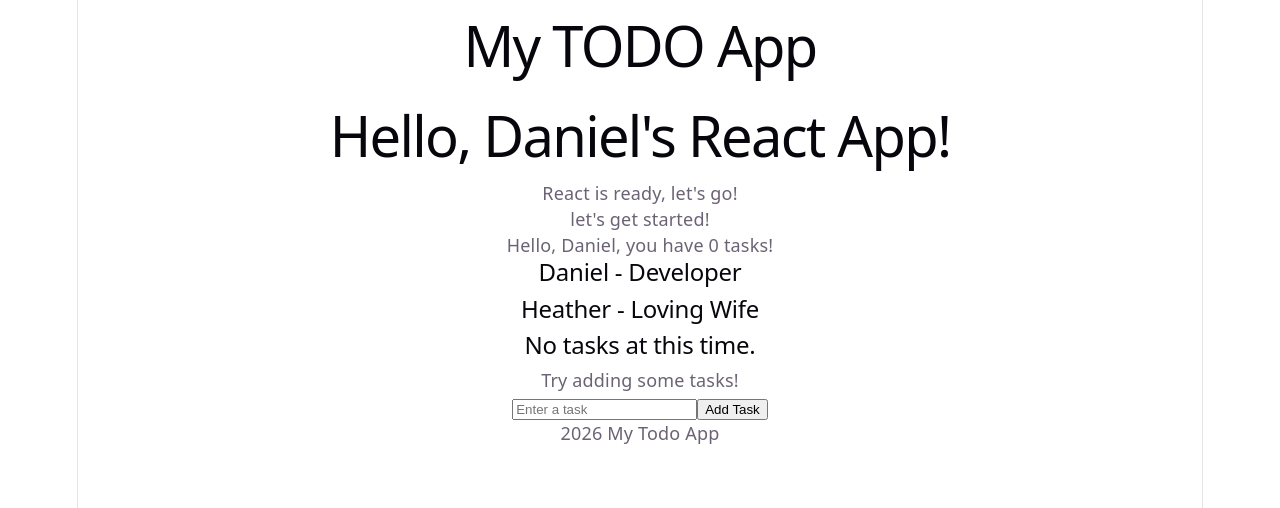
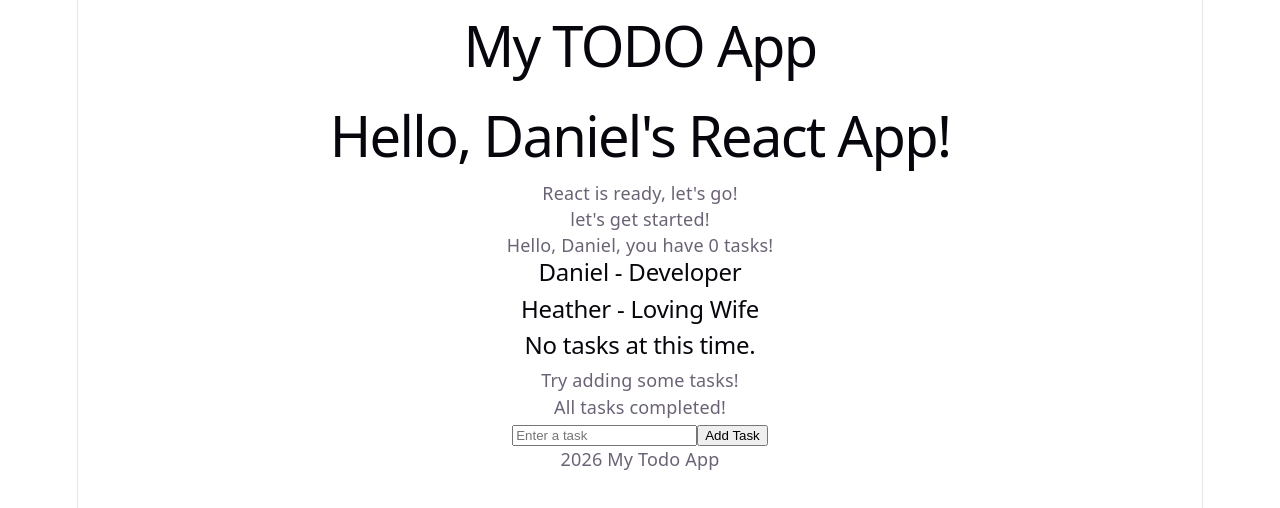
Before and after one commit to tremain-labs/react-todo-app, a React (Vite) app: page / in a window 1280 px wide. Shown: the top 508 px of the page. Built offline with nearby package versions, Linux system fonts and the light colour scheme.

Commit message:
Readded the tenerary so a congratulatory message is shown when all tasks are completed.

```diff
--- a/src/App.jsx
+++ b/src/App.jsx
@@ -54,6 +54,7 @@ function toggleTodo(id) {
       ) : (
           <TodoList todos={todos} deleteTodo={deleteTodo} toggleTodo={toggleTodo} />
         )}
+        {todos.every(todo => todo.completed) && <p>All tasks completed!</p>}
       <AddTodo addTodo={addTodo} />
 
       {/* <Counter />  */}
```
